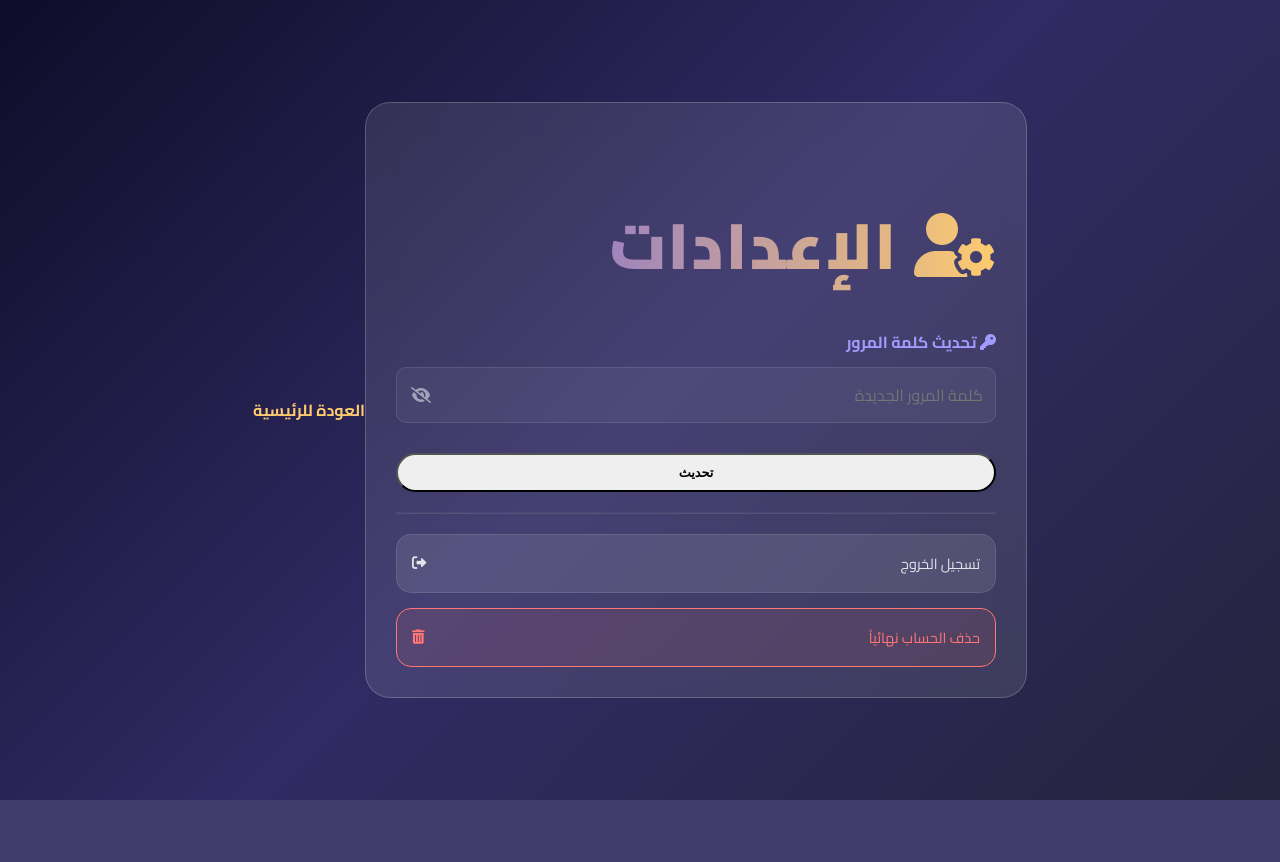
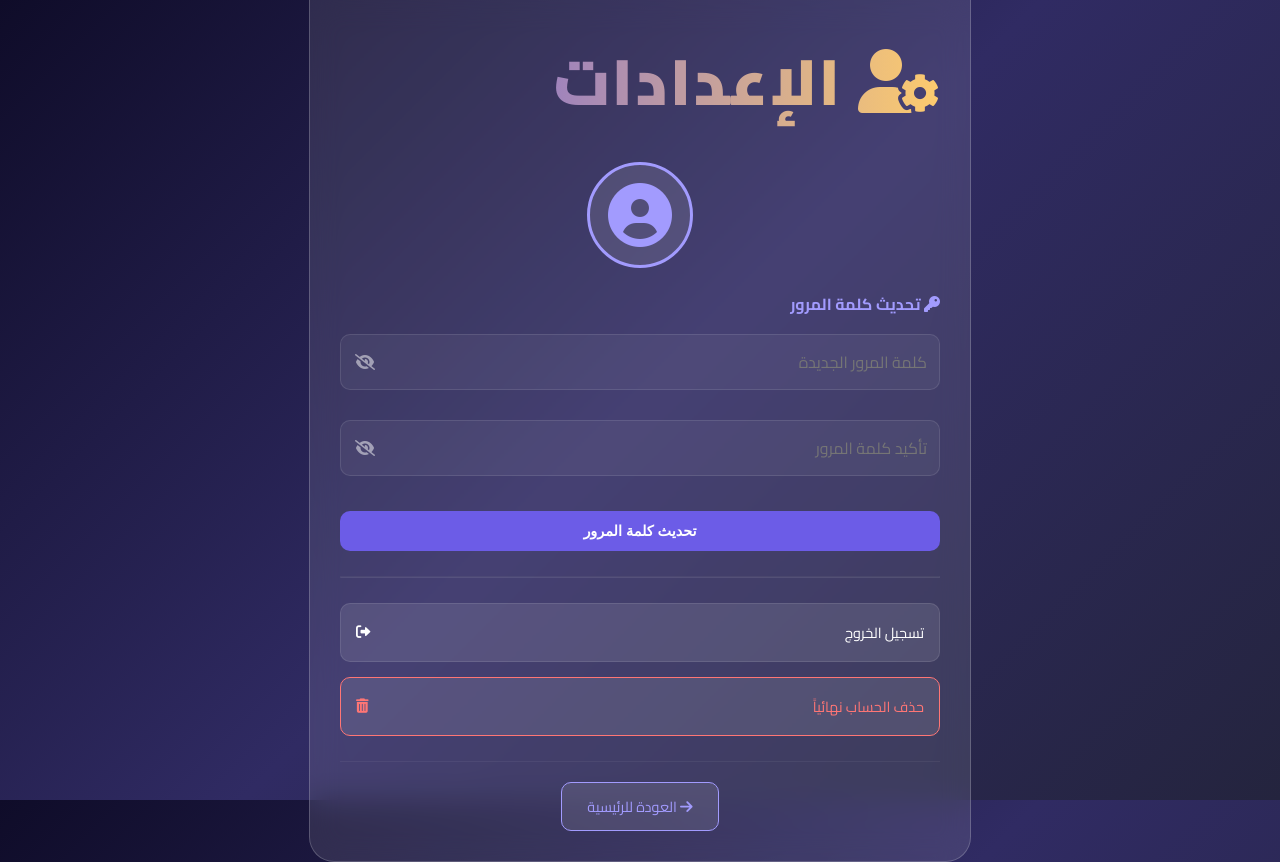
Before and after one commit to programingtrainer/Family-game-, a Flask app: page /settings in a window 1280 px wide. Before the commit the page ends 800 px from the top, so only its background shows below. Run offline with Flask 3, Linux system fonts and the light colour scheme; the visitor is signed in with stand-in values (Sample User, id 1).

Commit message:
Improve password change functionality with user feedback
Integrate success and error flash messages into the password change process on the settings page, with corresponding frontend display enhancements in `settings.html` and `style.css`. Additionally, refactor the login route in `main.py` to incorporate captcha validation and error handling.

Replit-Commit-Author: Agent
Replit-Commit-Session-Id: 11744e4d-2a53-48c7-af75-34bf8693f316
Replit-Commit-Checkpoint-Type: full_checkpoint
Replit-Commit-Event-Id: dcb370ae-1745-4332-b4ff-7797f515c62b
Replit-Commit-Screenshot-Url: https://storage.googleapis.com/screenshot-production-us-central1/f68a7dee-1ba0-4232-ad3a-8e4da5e8c290/11744e4d-2a53-48c7-af75-34bf8693f316/8TVaSVr
Replit-Helium-Checkpoint-Created: true

```diff
--- a/main.py
+++ b/main.py
@@ -116,8 +116,19 @@ def login():
     if request.method == 'POST':
         user_name = request.form.get('username')
         pass_word = request.form.get('password')
+        # الحصول على إجابة المستخدم من الحقل اللي في الـ HTML
+        user_captcha = request.form.get('captcha_answer')
+        # الحصول على الإجابة الصحيحة من الجلسة
+        correct_captcha = session.get('captcha_result')
 
-        # الطريقة الحديثة للبحث (تمنع الـ Ambiguous error)
+        # أول خطوة: التأكد من الكاباتشا
+        if not user_captcha or int(user_captcha) != correct_captcha:
+            # لو غلط، نولد أرقام جديدة ونرجع صفحة اللوجن مع رسالة خطأ
+            num1, num2 = random.randint(1, 10), random.randint(1, 10)
+            session['captcha_result'] = num1 + num2
+            return render_template('login.html', error="إجابة الكاباتشا غير صحيحة", num1=num1, num2=num2)
+
+        # ثاني خطوة: البحث عن المستخدم
         stmt = select(User).where(User.username == user_name, User.password == pass_word)
         user = db.session.execute(stmt).scalar_one_or_none()
 
@@ -126,9 +137,12 @@ def login():
             session['username'] = user.username
             return redirect(url_for('dashboard'))
         else:
-            return render_template('login.html', error="بيانات الدخول غير صحيحة")
+            # لو بيانات المستخدم غلط، نولد برضه كاباتشا جديدة للأمان
+            num1, num2 = random.randint(1, 10), random.randint(1, 10)
+            session['captcha_result'] = num1 + num2
+            return render_template('login.html', error="بيانات الدخول غير صحيحة", num1=num1, num2=num2)
 
-    # توليد أرقام الكاباتشا العشوائية
+    # في حالة الـ GET (أول مرة يفتح الصفحة)
     num1, num2 = random.randint(1, 10), random.randint(1, 10)
     session['captcha_result'] = num1 + num2
     return render_template('login.html', num1=num1, num2=num2)
@@ -152,17 +166,35 @@ def settings():
 
 @app.route('/change_password', methods=['POST'])
 def change_password():
+    # 1. التأكد من تسجيل الدخول
     if 'user_id' not in session:
         return redirect(url_for('login'))
 
     new_pwd = request.form.get('new_password')
+    confirm_pwd = request.form.get('confirm_password')
+
+    # 2. جلب المستخدم والتأكد أنه ليس None
     user = db.session.get(User, session['user_id'])
 
-    if user and new_pwd:
-        user.password = new_pwd
+    # لو السيرفر مش لاقي المستخدم، نرجعه لصفحة الدخول
+    if user is None:
+        return redirect(url_for('login'))
+
+    # 3. التحقق من تطابق الحقول
+    if not new_pwd or new_pwd.strip() == "":
+        return render_template('settings.html', error="كلمة المرور فارغة!", user=user)
+
+    if new_pwd != confirm_pwd:
+        return render_template('settings.html', error="كلمات المرور غير متطابقة!", user=user)
+
+    # 4. التحديث الفعلي (هنا اختفى خطأ الـ None)
+    try:
+        user.password = new_pwd  # الآن بايثون متأكد أن user ليس None
         db.session.commit()
-        # يمكن إضافة رسالة نجاح هنا
-    return redirect(url_for('settings'))
+        return render_template('settings.html', success="تم تغيير كلمة المرور بنجاح ✅", user=user)
+    except Exception as e:
+        db.session.rollback()
+        return render_template('settings.html', error="حدث خطأ في قاعدة البيانات", user=user)
 
 @app.route('/delete_account')
 def delete_account():
--- a/static/style.css
+++ b/static/style.css
@@ -379,3 +379,36 @@ input-group .toggle-password {
     border-color: var(--primary-color) !important;
     outline: none;
 }
+.back-link {
+    display: inline-block;
+    margin-top: 20px;
+    padding: 10px 20px;
+    color: #ffffff;
+    text-decoration: none;
+    background-color: rgba(255, 255, 255, 0.1);
+    border-radius: 8px;
+    transition: background 0.3s;
+    font-size: 0.9rem;
+}
+
+.back-link:hover {
+    background-color: rgba(255, 255, 255, 0.2);
+}
+.settings-container {
+    display: flex;
+    flex-direction: column;
+    align-items: center;
+    gap: 15px;
+    padding: 30px;
+}
+
+@keyframes slideIn {
+    from { opacity: 0; transform: translateY(-10px); }
+    to { opacity: 1; transform: translateY(0); }
+}
+
+@keyframes shake {
+    0%, 100% { transform: translateX(0); }
+    20%, 60% { transform: translateX(-5px); }
+    40%, 80% { transform: translateX(5px); }
+}
--- a/templates/settings.html
+++ b/templates/settings.html
@@ -11,66 +11,95 @@
         <h2 class="logo"><i class="fas fa-user-cog"></i> الإعدادات</h2>
 
         <div class="settings-list" style="margin-top: 20px;">
+            <div style="margin: 15px auto; width: 100px; height: 100px; display: flex; align-items: center; justify-content: center; background: rgba(255,255,255,0.1); border-radius: 50%; border: 3px solid #a29bfe;">
+                <i class="fas fa-user-circle" style="font-size: 4rem; color: #a29bfe;"></i>
+            </div>
 
-                <h4 style="color: #a29bfe; margin-bottom: 10px;"><i class="fas fa-key"></i> تحديث كلمة المرور</h4>
+            <h4 style="color: #a29bfe; margin-bottom: 15px;"><i class="fas fa-key"></i> تحديث كلمة المرور</h4>
+
+            {% if success %}
+            <div class="alert-success" style="background: linear-gradient(135deg, rgba(0, 184, 148, 0.2), rgba(0, 206, 201, 0.1)); border: 1px solid #00b894; color: #00b894; padding: 15px; border-radius: 12px; margin-bottom: 20px; display: flex; align-items: center; gap: 10px; animation: slideIn 0.5s ease;">
+                <i class="fas fa-check-circle" style="font-size: 1.3rem;"></i>
+                <span>{{ success }}</span>
+            </div>
+            {% endif %}
+
+            {% if error %}
+            <div class="alert-error" style="background: linear-gradient(135deg, rgba(255, 118, 117, 0.2), rgba(255, 107, 107, 0.1)); border: 1px solid #ff7675; color: #ff7675; padding: 15px; border-radius: 12px; margin-bottom: 20px; display: flex; align-items: center; gap: 10px; animation: shake 0.5s ease;">
+                <i class="fas fa-exclamation-circle" style="font-size: 1.3rem;"></i>
+                <span>{{ error }}</span>
+            </div>
+            {% endif %}
+
             <form action="/change_password" method="POST" class="auth-form" style="padding: 0;">
-
                 <div class="input-group" style="position: relative; margin-bottom: 10px;">
                     <input type="password" id="new_password" name="new_password" placeholder="كلمة المرور الجديدة" required
-                               style="background: rgba(255,255,255,0.05); border: 1px solid rgba(255,255,255,0.1); color: white; width: 100%; padding: 12px; border-radius: 10px;">
+                           style="background: rgba(255,255,255,0.05); border: 1px solid rgba(255,255,255,0.1); color: white; width: 100%; padding: 12px; border-radius: 10px; padding-left: 45px;">
                     <i class="fas fa-eye-slash toggle-password" id="toggleNewPassword"
                        style="position: absolute; left: 15px; top: 50%; transform: translateY(-50%); cursor: pointer; color: rgba(255,255,255,0.5);"></i>
                 </div>
 
-                    <button type="submit" class="btn btn-secondary" style="width: 100%; font-size: 0.8rem; padding: 10px;">تحديث</button>
-                </form>
+                <div class="input-group" style="position: relative; margin-bottom: 15px;">
+                    <input type="password" id="confirm_password" name="confirm_password" placeholder="تأكيد كلمة المرور" required
+                           style="background: rgba(255,255,255,0.05); border: 1px solid rgba(255,255,255,0.1); color: white; width: 100%; padding: 12px; border-radius: 10px; padding-left: 45px;">
+                    <i class="fas fa-eye-slash toggle-password" id="toggleConfirmPassword"
+                       style="position: absolute; left: 15px; top: 50%; transform: translateY(-50%); cursor: pointer; color: rgba(255,255,255,0.5);"></i>
                 </div>
 
-            <hr style="opacity: 0.1; margin: 20px 0;">
+                <button type="submit" class="btn btn-secondary" style="width: 100%; font-size: 0.9rem; padding: 12px; background: #6c5ce7; border: none; color: white; border-radius: 10px; cursor: pointer;">تحديث كلمة المرور</button>
+            </form>
+
+            <hr style="opacity: 0.1; margin: 25px 0;">
 
             <a href="/logout" style="text-decoration: none; display: block; margin-bottom: 15px;">
-                <div class="stat-card" style="border: 1px solid rgba(255,255,255,0.1); padding: 15px;">
-                    <p style="margin: 0; display: flex; justify-content: space-between; align-items: center;">
+                <div class="stat-card" style="border: 1px solid rgba(255,255,255,0.1); padding: 15px; border-radius: 10px; background: rgba(255,255,255,0.02);">
+                    <p style="margin: 0; display: flex; justify-content: space-between; align-items: center; color: white;">
                         <span>تسجيل الخروج</span>
                         <i class="fas fa-sign-out-alt"></i>
                     </p>
                 </div>
             </a>
 
-            <a href="javascript:void(0)" onclick="confirmDelete()" style="text-decoration: none;">
-                <div class="stat-card" style="border: 1px solid #ff7675; background: rgba(255, 118, 117, 0.1) !important;">
+            <a href="javascript:void(0)" onclick="confirmDelete()" style="text-decoration: none; display: block; margin-bottom: 25px;">
+                <div class="stat-card" style="border: 1px solid #ff7675; background: rgba(255, 118, 117, 0.1); padding: 15px; border-radius: 10px;">
                     <p style="color: #ff7675; margin: 0; display: flex; justify-content: space-between; align-items: center;">
                         <span>حذف الحساب نهائياً</span>
                         <i class="fas fa-trash-alt"></i>
                     </p>
                 </div>
             </a>
+
+            <div style="text-align: center; border-top: 1px solid rgba(255,255,255,0.05); pt: 20px;">
+                <a href="/dashboard" class="back-link" style="color: #a29bfe; text-decoration: none; border: 1px solid #a29bfe; padding: 10px 25px; border-radius: 10px; display: inline-block; margin-top: 20px; transition: 0.3s;">
+                    <i class="fas fa-arrow-right"></i> العودة للرئيسية
+                </a>
+            </div>
+        </div>
     </div>
 
     <script>
+    // دالة حذف الحساب
     function confirmDelete() {
         if (confirm("هل أنت متأكد من حذف حسابك نهائياً؟ لا يمكن التراجع عن هذا الإجراء!")) {
             window.location.href = "/delete_account";
         }
     }
-    </script>
 
-        <script>
-            const toggleNewPassword = document.querySelector('#toggleNewPassword');
-            const newPasswordInput = document.querySelector('#new_password');
+    // دالة تشغيل العين (إظهار/إخفاء الباسورد)
+    function setupPasswordToggle(toggleId, inputId) {
+        const toggle = document.querySelector(toggleId);
+        const input = document.querySelector(inputId);
 
-            toggleNewPassword.addEventListener('click', function () {
-                // تبديل نوع الإدخال بين password و text
-                const type = newPasswordInput.getAttribute('type') === 'password' ? 'text' : 'password';
-                newPasswordInput.setAttribute('type', type);
-
-                // تبديل شكل الأيقونة
+        toggle.addEventListener('click', function () {
+            const type = input.getAttribute('type') === 'password' ? 'text' : 'password';
+            input.setAttribute('type', type);
             this.classList.toggle('fa-eye');
             this.classList.toggle('fa-eye-slash');
         });
+    }
+
+    setupPasswordToggle('#toggleNewPassword', '#new_password');
+    setupPasswordToggle('#toggleConfirmPassword', '#confirm_password');
     </script>
-
-        <a href="/dashboard" class="logout-link" style="display: block; margin-top: 20px;">العودة للرئيسية</a>
-    </div>
 </body>
 </html>
```
Also changed, not shown: templates/login.html (+7 -1 lines). Lines whose indentation alone changed are shown as unchanged.
